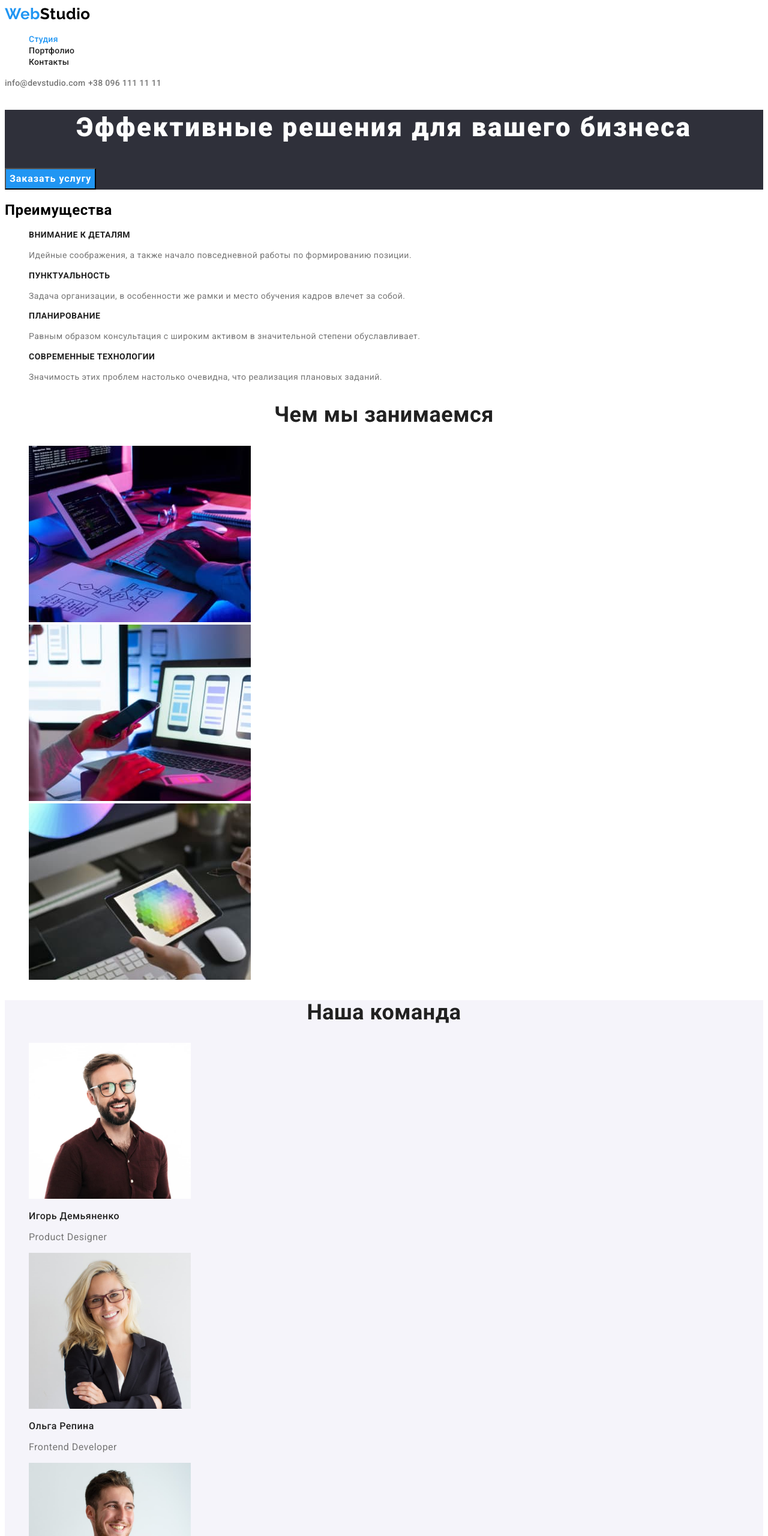
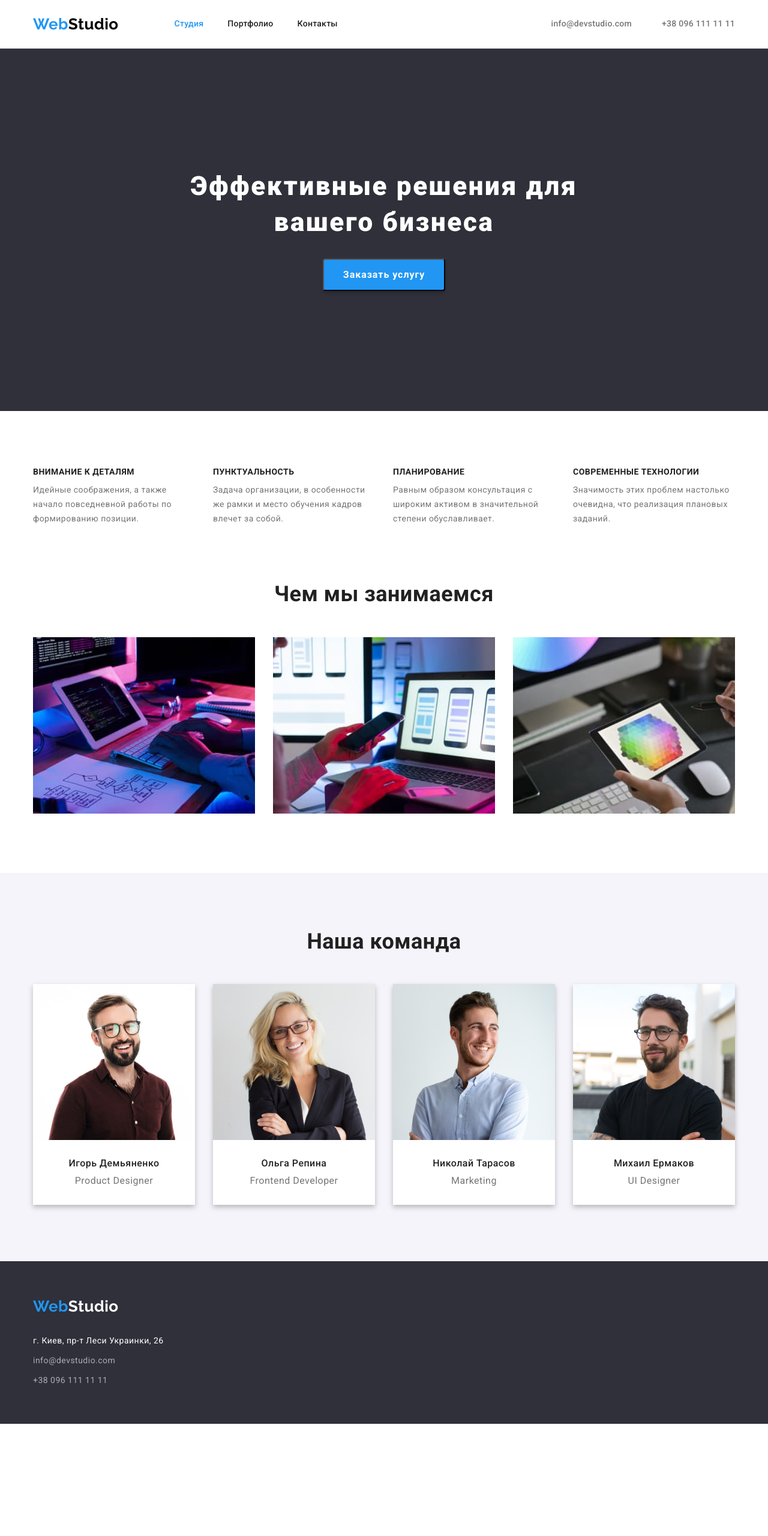
Before and after one commit to laptar/goit-markup-hw-03, a plain HTML site: page index.html in a window 1280 px wide. Shown: the top 2560 px of the page at 60% size. After the commit the page ends 2373 px from the top, so only its background shows below. Drawn offline with nearby package versions, Linux system fonts and the light colour scheme.

Commit message:
first attempt

```diff
--- a/css/styles.css
+++ b/css/styles.css
@@ -17,20 +17,62 @@ body {
 }
 ul {
   list-style: none;
+  margin-top: 0;
+  margin-bottom: 0;
+  padding-left: 0;
+}
+h1,
+h2,
+h3,
+h4,
+p {
+  margin-top: 0;
+  margin-bottom: 0;
 }
 button {
   font-family: inherit;
   cursor: pointer;
 }
-.button.main-btn {
-  font-weight: 700;
-  font-size: 16px;
-  line-height: 1.88;
-  letter-spacing: 0.06em;
+
+.container {
+  width: 1200px;
+  padding-left: 15px;
+  padding-right: 15px;
+  margin-left: auto;
+  margin-right: auto;
+}
+.section {
+  padding-top: 94px;
+  padding-bottom: 94px;
+}
+.visually-hidden {
+  position: absolute;
+  width: 1px;
+  height: 1px;
+  margin: -1px;
+  border: 0;
+  padding: 0;
+  white-space: nowrap;
+  clip-path: inset(100%);
+  clip: rect(0 0 0 0);
+  overflow: hidden;
 }
 
 /* хедер */
+.page-header {
+  border-bottom: 1px solid #ececec;
+}
+.main-nav {
+  display: flex;
+  justify-content: space-between;
+  align-items: center;
+}
+.nav-header {
+  display: flex;
+  align-items: center;
+}
 .logo {
+  margin-right: 93px;
   color: var(--third-text-color);
   font-family: 'Raleway', sans-serif;
   font-weight: 700;
@@ -41,13 +83,22 @@ button {
 .logo span {
   color: var(--brand-color);
 }
+.nav-list {
+  display: flex;
+}
 .nav-list .link {
+  display: block;
+  margin-top: 32px;
+  margin-bottom: 32px;
   color: var(--title-text-color);
   font-weight: 500;
   font-size: 14px;
   line-height: 1.14;
   letter-spacing: 0.02em;
   text-decoration: none;
+}
+.nav-list .item:not(:last-child) {
+  margin-right: 40px;
 }
 .nav-list .link:hover,
 .nav-list .link:focus {
@@ -68,12 +119,26 @@ button {
 .contacts:focus {
   color: var(--brand-color);
 }
+.contacts-box {
+  display: flex;
+  gap: 50px;
+}
 
 /* головний */
 .main {
+  text-align: center;
   background-color: var(--bg-color-third);
 }
+.main-container {
+  padding-top: 200px;
+  padding-bottom: 200px;
+}
 .main-title {
+  width: 696px;
+  margin-bottom: 30px;
+  margin-left: auto;
+  margin-right: auto;
+
   color: var(--second-text-color);
   font-weight: 900;
   font-size: 44px;
@@ -81,20 +146,28 @@ button {
   text-align: center;
   letter-spacing: 0.06em;
 }
-.main .button {
+.button.main-btn {
+  box-shadow: 0px 4px 4px rgba(0, 0, 0, 0.15);
+  border-radius: 4px;
   color: var(--second-text-color);
   background-color: var(--brand-color);
+  padding: 10px 32px;
+  font-weight: 700;
+  font-size: 16px;
+  line-height: 1.88;
+  letter-spacing: 0.06em;
 }
 
 /* перваги */
-.section-title {
-  color: var(--title-text-color);
-  font-weight: 700;
-  font-size: 36px;
-  line-height: 1.16;
-  text-align: center;
+.features-list {
+  display: flex;
+  justify-content: space-between;
+}
+.features-list .item {
+  width: 270px;
 }
 .features-title {
+  margin-bottom: 10px;
   color: var(--title-text-color);
   font-weight: 700;
   font-size: 14px;
@@ -107,16 +180,49 @@ button {
   line-height: 1.71;
 }
 /* роота */
-
+.section.top {
+  padding-top: 0;
+}
+.section-title {
+  margin-bottom: 50px;
+  color: var(--title-text-color);
+  font-weight: 700;
+  font-size: 36px;
+  line-height: 1.16;
+  text-align: center;
+}
+.do-list {
+  display: flex;
+  justify-content: space-between;
+}
 /* команда */
 .section.dark {
   background-color: var(--bg-color-second);
+}
+.team-list {
+  display: flex;
+  gap: 30px;
+}
+.team-item {
+  /* flex-basis: calc((100% - 90px)/4; */
+  width: 270px;
+  text-align: center;
+  filter: drop-shadow(0px 4px 4px rgba(0, 0, 0, 0.25));
 }
 .team-title {
   color: var(--title-text-color);
   font-weight: 500;
   font-size: 16px;
   line-height: 1.18;
+  margin-bottom: 10px;
+}
+
+.team-item img {
+  display: block;
+}
+.team-item-bottom {
+  background-color: var(--bg-color-primary);
+  padding: 30px 10px;
 }
 .team-text {
   color: var(--primay-text-color);
@@ -127,7 +233,13 @@ button {
 .footer {
   background-color: var(--bg-color-third);
 }
+.cotainer-footer {
+  padding-top: 60px;
+  padding-bottom: 60px;
+}
 .logo.dark-bg {
+  display: block;
+  margin-bottom: 30px;
   color: var(--second-text-color);
 }
 .address-list {
@@ -144,6 +256,8 @@ button {
   color: var(--brand-color);
 } */
 .address-list .contacts {
+  display: block;
+  margin-top: 9px;
   color: var(--address-color);
   text-decoration: none;
 }
@@ -153,7 +267,16 @@ button {
 }
 
 /* portfolio.html */
+.button-list {
+  display: flex;
+  align-items: center;
+  justify-content: center;
+  gap: 8px;
+  margin-bottom: 50px;
+}
 .button-list .button {
+  padding: 6px 22px;
+  border-radius: 4px;
   color: var(--title-text-color);
   background-color: var(--bg-color-second);
   font-weight: 500;
@@ -165,6 +288,20 @@ button {
 .button-list .button:focus {
   color: var(--second-text-color);
   background-color: var(--brand-color);
+}
+.projects-list {
+  display: flex;
+  flex-wrap: wrap;
+  gap: 30px;
+}
+.projects-list img {
+  display: block;
+}
+.projects-img {
+  border: 1px solid #eeeeee;
+  border-top: none;
+  padding: 20px;
+  text-align: center;
 }
 .project-title {
   color: var(--title-text-color);
--- a/index.html
+++ b/index.html
@@ -9,92 +9,117 @@
       href="https://fonts.googleapis.com/css2?family=Raleway:wght@700&family=Roboto:wght@400;500;700;900&display=swap"
       rel="stylesheet"
     />
+    <link
+      rel="stylesheet"
+      href="https://cdn.jsdelivr.net/npm/modern-normalize@1.1.0/modern-normalize.min.css"
+    />
     <link rel="stylesheet" href="./css/styles.css" />
   </head>
   <body>
     <header class="page-header">
+      <div class="container main-nav">
         <nav class="nav-header">
           <a class="logo" href="./index.html"><span>Web</span>Studio</a>
           <ul class="nav-list">
-          <li><a class="link current" href="./index.html">Студия</a></li>
-          <li><a class="link" href="./portfoio.html">Портфолио</a></li>
-          <li><a class="link" href="">Контакты</a></li>
+            <li class="item"><a class="link current" href="./index.html">Студия</a></li>
+            <li class="item"><a class="link" href="./portfoio.html">Портфолио</a></li>
+            <li class="item"><a class="link" href="">Контакты</a></li>
           </ul>
         </nav>
+        <div class="contacts-box">
           <a class="contacts" href="mailto:info@devstudio.com">info@devstudio.com</a>
           <a class="contacts" href="tel:+380961111111">+38 096 111 11 11</a>
+        </div>
+      </div>
     </header>
     <main>
       <section class="main">
+        <div class="container main-container">
           <h1 class="main-title">Эффективные решения для вашего бизнеса</h1>
           <button class="button main-btn" type="button">Заказать услугу</button>
+        </div>
       </section>
       <section class="section">
+        <div class="container">
           <!-- приховати <h2>Преимущества</h2>  -->
-        <h2>Преимущества</h2>
+          <h2 class="visually-hidden">Преимущества</h2>
           <ul class="features-list">
-          <li>
+            <li class="item">
               <h3 class="features-title">Внимание к деталям</h3>
               <p class="features-text">
                 Идейные соображения, а также начало повседневной работы по формированию позиции.
               </p>
             </li>
-          <li>
+            <li class="item">
               <h3 class="features-title">Пунктуальность</h3>
               <p class="features-text">
                 Задача организации, в особенности же рамки и место обучения кадров влечет за собой.
               </p>
             </li>
-          <li>
+            <li class="item">
               <h3 class="features-title">Планирование</h3>
               <p class="features-text">
                 Равным образом консультация с широким активом в значительной степени обуславливает.
               </p>
             </li>
-          <li>
+            <li class="item">
               <h3 class="features-title">Современные технологии</h3>
               <p class="features-text">
                 Значимость этих проблем настолько очевидна, что реализация плановых заданий.
               </p>
             </li>
           </ul>
+        </div>
       </section>
-      <section class="section">
+      <section class="section top">
+        <div class="container">
           <h2 class="section-title">Чем мы занимаемся</h2>
-        <ul>
-          <li><img src="images/box_1.jpg" alt="Разработка" width="370" /></li>
-          <li><img src="images/box_2.jpg" alt="Структура" width="370" /></li>
-          <li><img src="images/box_3.jpg" alt="Дизайн" width="370" /></li>
+          <ul class="do-list">
+            <li><img src="images/todo/box_1.jpg" alt="Разработка" width="370" /></li>
+            <li><img src="images/todo/box_2.jpg" alt="Структура" width="370" /></li>
+            <li><img src="images/todo/box_3.jpg" alt="Дизайн" width="370" /></li>
           </ul>
+        </div>
       </section>
 
       <section class="section dark">
+        <div class="container">
           <h2 class="section-title">Наша команда</h2>
-        <ul>
-          <li class="team-list">
-            <img src="images/team_1.jpg" alt="Мужчина" width="270" />
+          <ul class="team-list">
+            <li class="team-item">
+              <img src="images/team/team_1.jpg" alt="Мужчина" width="270" />
+              <div class="team-item-bottom">
                 <h3 class="team-title">Игорь Демьяненко</h3>
                 <p class="team-text" lang="en">Product Designer</p>
+              </div>
             </li>
-          <li>
-            <img src="images/team_2.jpg" alt="Женщина" width="270" />
+            <li class="team-item">
+              <img src="images/team/team_2.jpg" alt="Женщина" width="270" />
+              <div class="team-item-bottom">
                 <h3 class="team-title">Ольга Репина</h3>
                 <p class="team-text" lang="en">Frontend Developer</p>
+              </div>
             </li>
-          <li>
-            <img src="images/team_3.jpg" alt="Мужчина" width="270" />
+            <li class="team-item">
+              <img src="images/team/team_3.jpg" alt="Мужчина" width="270" />
+              <div class="team-item-bottom">
                 <h3 class="team-title">Николай Тарасов</h3>
                 <p class="team-text" lang="en">Marketing</p>
+              </div>
             </li>
-          <li>
-            <img src="images/team_4.jpg" alt="Мужчина" width="270" />
+            <li class="team-item">
+              <img src="images/team/team_4.jpg" alt="Мужчина" width="270" />
+              <div class="team-item-bottom">
                 <h3 class="team-title">Михаил Ермаков</h3>
                 <p class="team-text" lang="en">UI Designer</p>
+              </div>
             </li>
           </ul>
+        </div>
       </section>
     </main>
     <footer class="footer">
+      <div class="container cotainer-footer">
         <a class="logo dark-bg" href="./index.html"><span>Web</span>Studio</a>
         <address>
           <ul class="address-list">
@@ -103,6 +128,7 @@
             <li><a class="contacts" href="tel:+380961111111">+38 096 111 11 11</a></li>
           </ul>
         </address>
+      </div>
     </footer>
   </body>
 </html>
```
Also changed, not shown: portfoio.html (+46 -16 lines), images/portfolio/pf-1.jpg (renamed from images/pf-1.jpg), images/portfolio/pf-2.jpg (renamed from images/pf-2.jpg), images/portfolio/pf-3.jpg (renamed from images/pf-3.jpg), images/portfolio/pf-4.jpg (renamed from images/pf-4.jpg), images/portfolio/pf-5.jpg (renamed from images/pf-5.jpg), images/portfolio/pf-6.jpg (renamed from images/pf-6.jpg), images/portfolio/pf-7.jpg (renamed from images/pf-7.jpg), images/portfolio/pf-8.jpg (renamed from images/pf-8.jpg), images/portfolio/pf-9.jpg (renamed from images/pf-9.jpg), images/team/team_1.jpg (renamed from images/team_1.jpg), images/team/team_2.jpg (renamed from images/team_2.jpg), images/team/team_3.jpg (renamed from images/team_3.jpg), images/team/team_4.jpg (renamed from images/team_4.jpg), 3 more files. Lines whose indentation alone changed are shown as unchanged.
